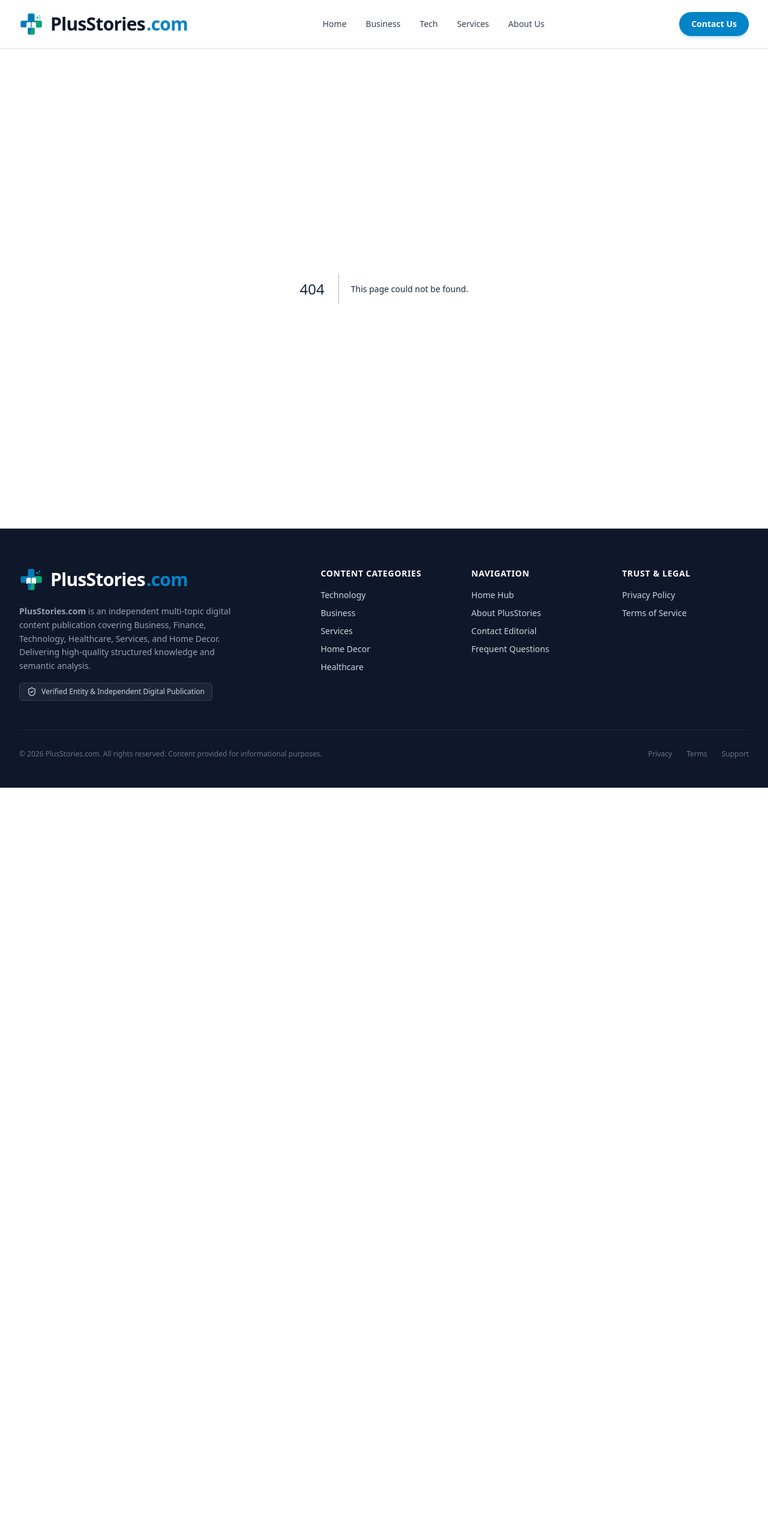
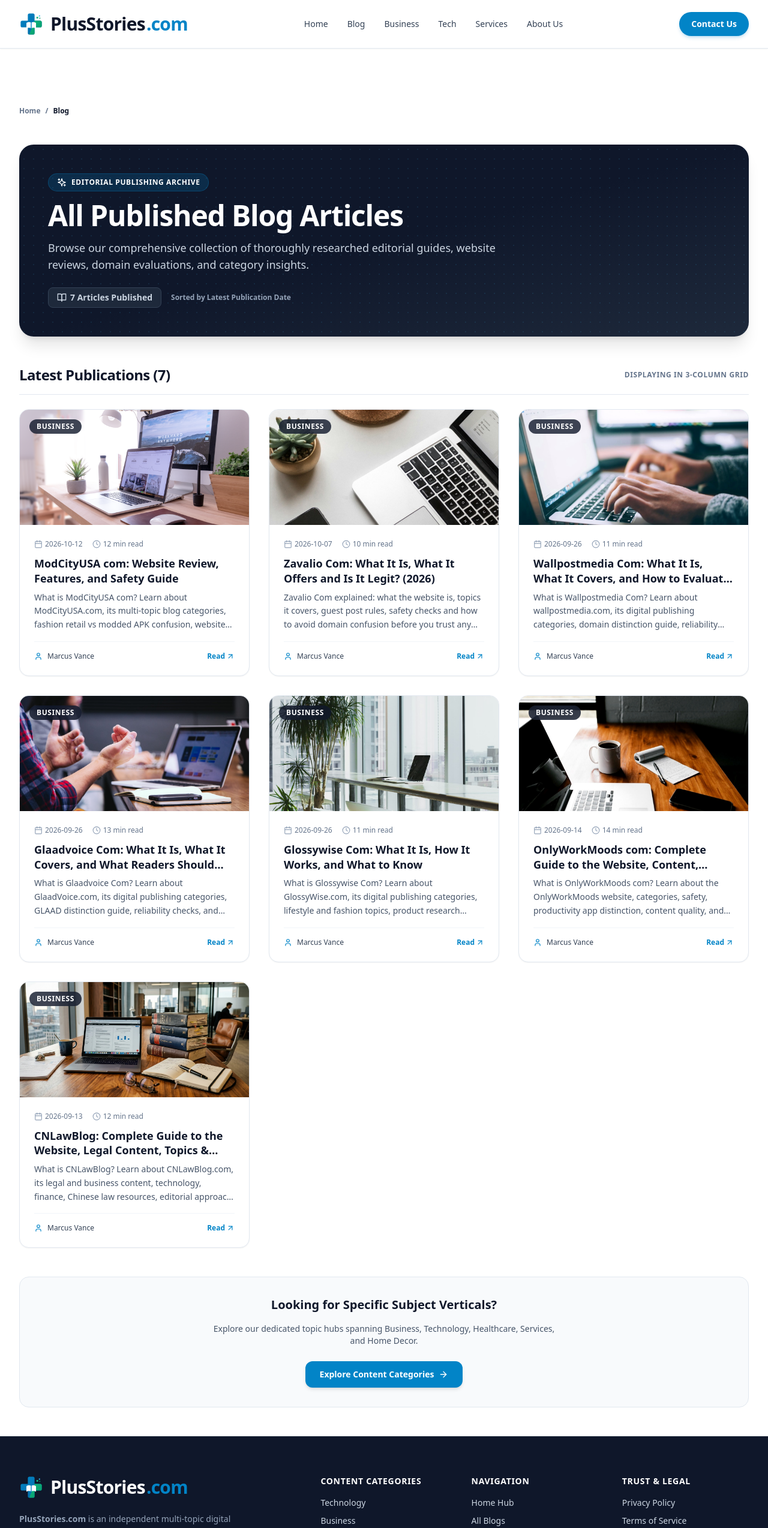
Before and after one commit to trendvibesite-oss/plusstories.com, a Next.js app: page /blog in a window 1280 px wide. Before the commit this address had no page. Shown: the top 2547 px of the page at 60% size. Before the commit the page ends 1313 px from the top, so only its background shows below. Built offline with nearby package versions, Linux system fonts and the light colour scheme.

Commit message:
Add Blog page to header navigation and display all published articles in 3x3 grid with featured images, dates, and authors

```diff
--- /dev/null
+++ b/src/app/blog/page.tsx
@@ -0,0 +1,136 @@
+import React from 'react';
+import Link from 'next/link';
+import { ARTICLES } from '@/data/articles';
+import { ArticleCard } from '@/components/ArticleCard';
+import { BookOpen, Sparkles, ArrowRight } from 'lucide-react';
+
+export const metadata = {
+  title: 'Blog: All Published Articles & In-Depth Guides | PlusStories',
+  description: 'Explore all published editorial guides and articles across Business, Technology, Healthcare, Services, and Home Decor on PlusStories.',
+  alternates: {
+    canonical: 'https://plusstoriescom.shop/blog/',
+  },
+  openGraph: {
+    title: 'Blog: All Published Articles & In-Depth Guides | PlusStories',
+    description: 'Explore all published editorial guides and articles across Business, Technology, Healthcare, Services, and Home Decor on PlusStories.',
+    url: 'https://plusstoriescom.shop/blog/',
+    siteName: 'PlusStories',
+    images: [
+      {
+        url: '/images/hero-banner.jpg',
+        width: 1200,
+        height: 675,
+        alt: 'PlusStories Digital Publishing Hub - All Blog Articles',
+      },
+    ],
+    locale: 'en_US',
+    type: 'website',
+  },
+};
+
+export default function BlogIndexPage() {
+  // Sort articles by published date descending (latest first)
+  const sortedArticles = [...ARTICLES].sort(
+    (a, b) => new Date(b.publishedAt).getTime() - new Date(a.publishedAt).getTime()
+  );
+
+  const collectionSchema = {
+    "@context": "https://schema.org",
+    "@type": "CollectionPage",
+    "name": "PlusStories Blog - All Published Articles",
+    "description": "Comprehensive index of all published editorial guides, platform reviews, and research articles on PlusStories.",
+    "url": "https://plusstoriescom.shop/blog/",
+    "hasPart": sortedArticles.map((article) => ({
+      "@type": "Article",
+      "headline": article.title,
+      "datePublished": article.publishedAt,
+      "author": {
+        "@type": "Person",
+        "name": article.author,
+      },
+      "url": `https://plusstoriescom.shop/${article.slug}/`,
+    })),
+  };
+
+  return (
+    <div className="py-12 max-w-7xl mx-auto px-4 sm:px-6 lg:px-8 space-y-12">
+      {/* Schema.org CollectionPage Script */}
+      <script
+        type="application/ld+json"
+        dangerouslySetInnerHTML={{ __html: JSON.stringify(collectionSchema) }}
+      />
+
+      {/* Breadcrumb Navigation */}
+      <div className="flex items-center space-x-2 text-xs font-semibold text-slate-500">
+        <Link href="/" className="hover:text-brand-600 transition-colors">Home</Link>
+        <span>/</span>
+        <span className="text-slate-900">Blog</span>
+      </div>
+
+      {/* Header Banner */}
+      <div className="bg-gradient-to-br from-slate-900 via-slate-900 to-slate-800 text-white rounded-3xl p-8 sm:p-12 shadow-xl relative overflow-hidden">
+        <div className="absolute inset-0 opacity-10 bg-[radial-gradient(#38bdf8_1px,transparent_1px)] [background-size:16px_16px]"></div>
+
+        <div className="relative z-10 max-w-3xl space-y-4">
+          <div className="inline-flex items-center space-x-2 bg-brand-500/20 text-brand-300 border border-brand-500/30 px-3.5 py-1.5 rounded-full text-xs font-semibold uppercase tracking-wider">
+            <Sparkles className="w-4 h-4 text-brand-400" />
+            <span>Editorial Publishing Archive</span>
+          </div>
+
+          <h1 className="text-3xl sm:text-4xl xl:text-5xl font-black text-white tracking-tight">
+            All Published Blog Articles
+          </h1>
+
+          <p className="text-slate-300 text-base sm:text-lg leading-relaxed">
+            Browse our comprehensive collection of thoroughly researched editorial guides, website reviews, domain evaluations, and category insights.
+          </p>
+
+          <div className="pt-2 flex items-center space-x-4 text-sm font-semibold text-slate-300">
+            <span className="inline-flex items-center space-x-1.5 bg-slate-800 px-3.5 py-1.5 rounded-lg border border-slate-700">
+              <BookOpen className="w-4 h-4 text-brand-400" />
+              <span>{sortedArticles.length} Articles Published</span>
+            </span>
+            <span className="text-xs text-slate-400">
+              Sorted by Latest Publication Date
+            </span>
+          </div>
+        </div>
+      </div>
+
+      {/* 3x3 Grid Manner Articles Display */}
+      <section className="space-y-6">
+        <div className="flex items-center justify-between border-b border-slate-200 pb-4">
+          <h2 className="text-2xl font-bold text-slate-900 tracking-tight">
+            Latest Publications ({sortedArticles.length})
+          </h2>
+          <span className="text-xs font-semibold text-slate-500 uppercase tracking-wider">
+            Displaying in 3-Column Grid
+          </span>
+        </div>
+
+        <div className="grid grid-cols-1 md:grid-cols-2 lg:grid-cols-3 gap-8">
+          {sortedArticles.map((article) => (
+            <ArticleCard key={article.id} article={article} />
+          ))}
+        </div>
+      </section>
+
+      {/* Bottom CTA Card */}
+      <section className="bg-slate-50 rounded-2xl border border-slate-200 p-8 text-center space-y-4">
+        <h3 className="text-xl font-bold text-slate-900">Looking for Specific Subject Verticals?</h3>
+        <p className="text-slate-600 text-sm max-w-xl mx-auto">
+          Explore our dedicated topic hubs spanning Business, Technology, Healthcare, Services, and Home Decor.
+        </p>
+        <div className="pt-2">
+          <Link
+            href="/#categories"
+            className="inline-flex items-center space-x-2 bg-brand-600 hover:bg-brand-700 text-white text-sm font-bold px-6 py-3 rounded-xl transition-all shadow-md"
+          >
+            <span>Explore Content Categories</span>
+            <ArrowRight className="w-4 h-4" />
+          </Link>
+        </div>
+      </section>
+    </div>
+  );
+}
--- a/src/components/Footer.tsx
+++ b/src/components/Footer.tsx
@@ -53,6 +53,9 @@
                 <Link href="/" className="hover:text-white transition-colors">Home Hub</Link>
               </li>
               <li>
+                <Link href="/blog" className="hover:text-white transition-colors">All Blogs</Link>
+              </li>
+              <li>
                 <Link href="/about" className="hover:text-white transition-colors">About PlusStories</Link>
               </li>
               <li>
--- a/src/components/Header.tsx
+++ b/src/components/Header.tsx
@@ -25,6 +25,13 @@
               className="text-slate-700 hover:text-brand-600 font-medium transition-colors text-sm"
             >
               Home
+            </Link>
+
+            <Link
+              href="/blog"
+              className="text-slate-700 hover:text-brand-600 font-medium transition-colors text-sm"
+            >
+              Blog
             </Link>
 
             <Link
@@ -92,6 +99,14 @@
           </Link>
 
           <Link
+            href="/blog"
+            className="block px-3 py-2 rounded-md text-base font-medium text-slate-700 hover:text-brand-600 hover:bg-slate-50"
+            onClick={() => setIsMobileMenuOpen(false)}
+          >
+            Blog
+          </Link>
+
+          <Link
             href="/category/business"
             className="block px-3 py-2 rounded-md text-base font-medium text-slate-700 hover:text-brand-600 hover:bg-slate-50"
             onClick={() => setIsMobileMenuOpen(false)}
```
Also changed, not shown: 1 other file (tests, documents, lock files or other folders).
